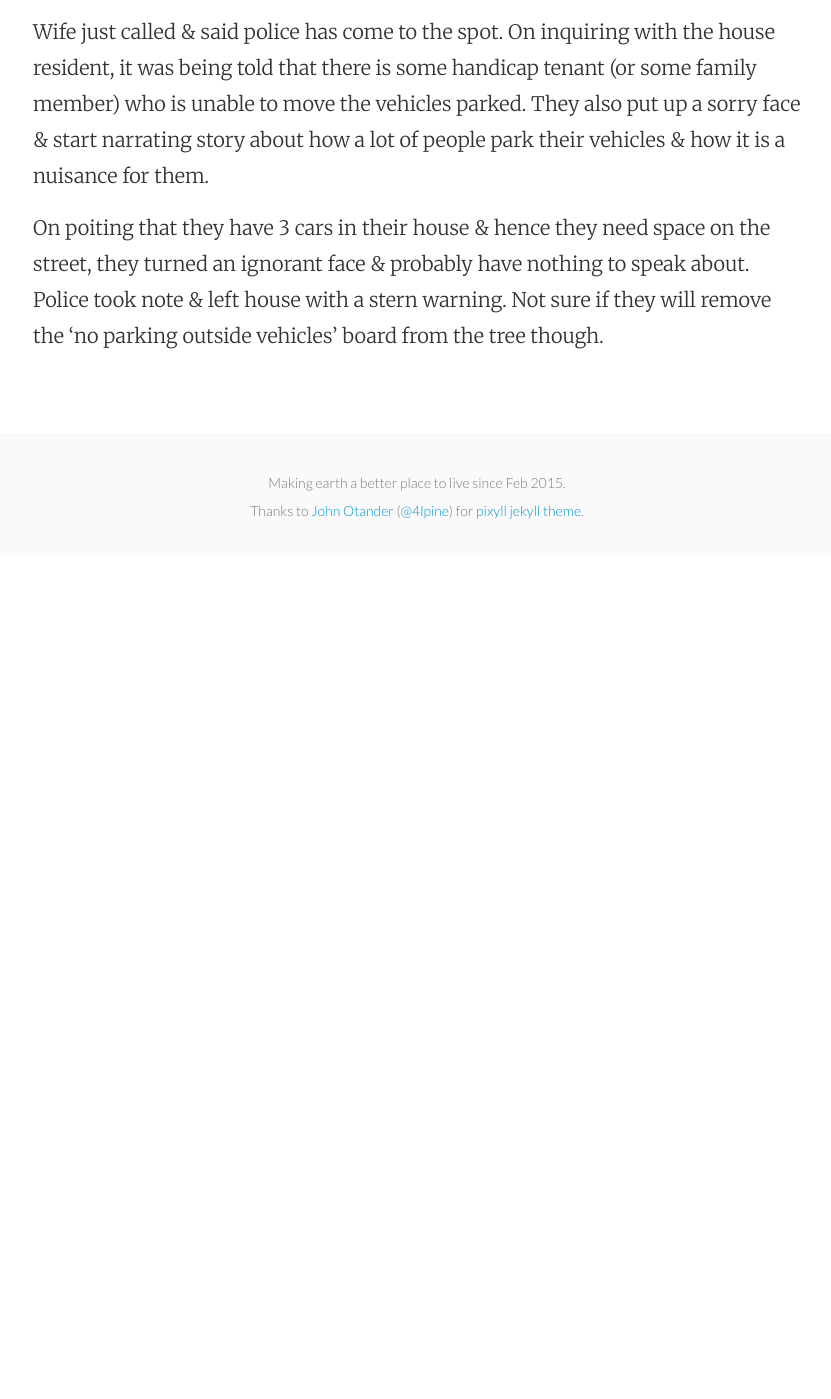
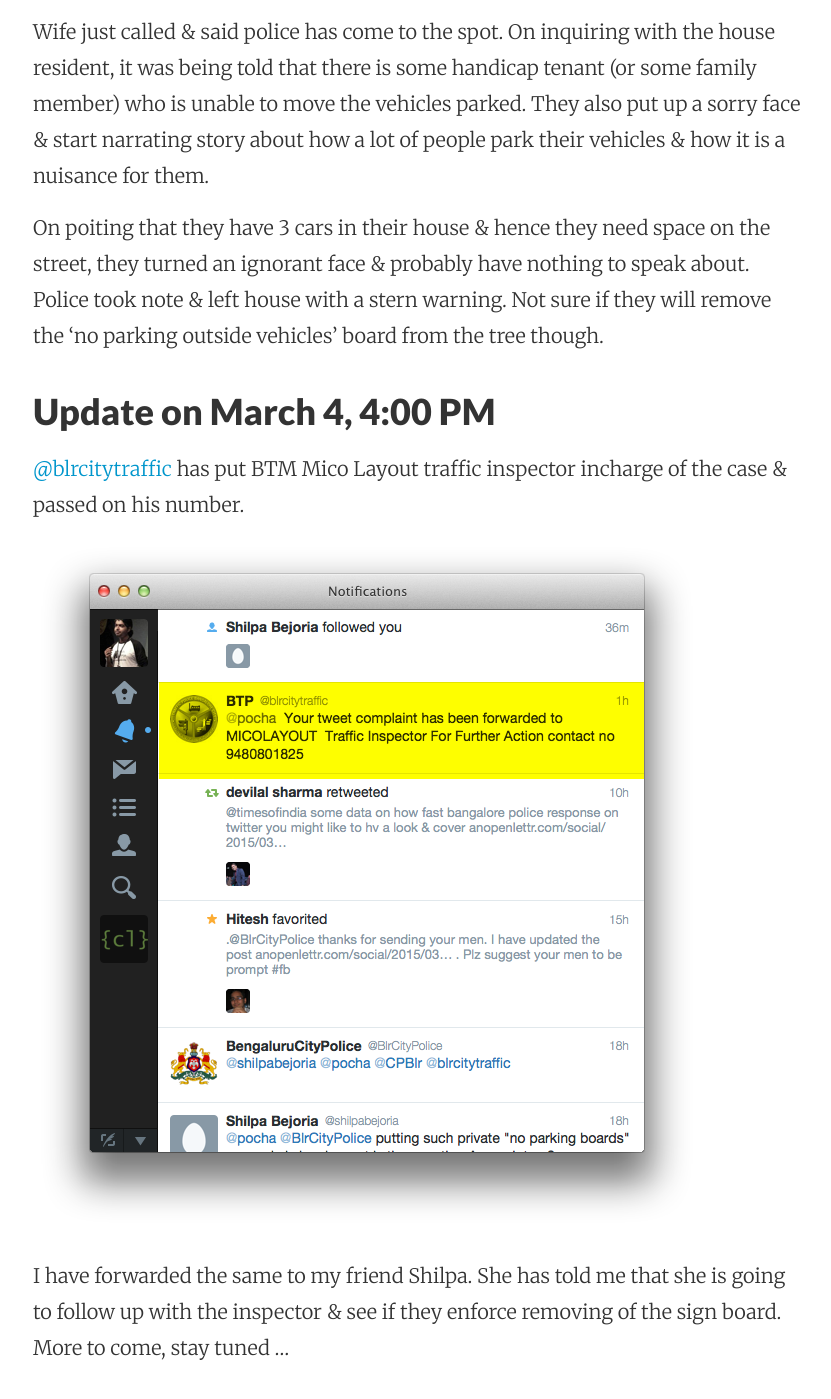
Before and after one commit to shaming-them/shaming-them.github.io, a Jekyll site: the page built from _posts/2015-03-03-no-parking-for-outsider.md, in a window 1280 px wide and 1400 px high, scrolled down 6247 px. Shown: the whole window, without its empty margins (223-1054 px from the left). Built offline with Jekyll 4.4.1, drawn with Linux system fonts in a browser that asks for light colours; nearby versions of some CDN libraries; Markdown is read by kramdown in place of the engine named in the settings; comment, search, counter and statistics services are not loaded; before the commit the page ends 6802 px from its top, so only the background shows below that.

Commit message:
updated no parking post with blrcitytraffic tweet

```diff
--- a/_posts/2015-03-03-no-parking-for-outsider.md
+++ b/_posts/2015-03-03-no-parking-for-outsider.md
@@ -33,3 +33,11 @@
 Wife just called & said police has come to the spot. On inquiring with the house resident, it was being told that there is some handicap tenant (or some family member) who is unable to move the vehicles parked. They also put up a sorry face & start narrating story about how a lot of people park their vehicles & how it is a nuisance for them.
 
 On poiting that they have 3 cars in their house & hence they need space on the street, they turned an ignorant face & probably have nothing to speak about. Police took note & left house with a stern warning. Not sure if they will remove the 'no parking outside vehicles' board from the tree though.
+
+###Update on March 4, 4:00 PM
+
+[@blrcitytraffic](http://twitter.com/blrcitytraffic) has put BTM Mico Layout traffic inspector incharge of the case & passed on his number.
+
+![BlrCityTraffic tweet with Mico Layout inspector contact](/images/no-parking-blrcitytraffic-tweet.png)
+
+I have forwarded the same to my friend Shilpa. She has told me that she is going to follow up with the inspector & see if they enforce removing of the sign board. More to come, stay tuned ...
```
Also changed, not shown: images/no-parking-blrcitytraffic-tweet.png (added).
